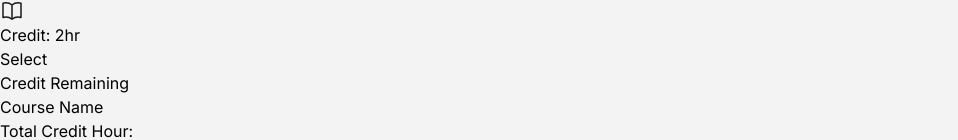
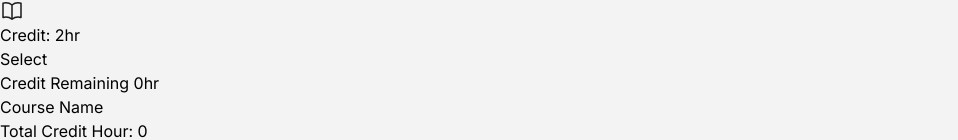
Before and after one commit to ProgSomel/Course-Registration, a React (Vite) app: page / in a window 1280 px wide. Shown: the part 4165-4305 px from the top of the page, without its empty margins (0-958 px from the left). Built offline with nearby package versions, Linux system fonts and the light colour scheme.

Commit message:
Total credit calculation Done

```diff
--- a/src/components/Home/Home.jsx
+++ b/src/components/Home/Home.jsx
@@ -5,6 +5,10 @@ const Home = () => {
   const [courses, setCourses] = useState([0]);
 
   const [selectedCourse, setSelectedCourse] = useState([]);
+
+  const [totalCredit, setTotalCredit] = useState(0);
+
+  const [remainingCredit, setRemainingCredit] = useState(0);
 
 
   useEffect(() => {
@@ -14,7 +18,39 @@ const Home = () => {
   }, []);
 
   const handleSelect = course => {
-    setSelectedCourse([...selectedCourse, course]);
+    const isExist = selectedCourse.find((item) => item.title === course.title);
+
+    let count = course.credit;
+
+
+    if(isExist) {
+        return alert("Course is already selected");
+    }
+    else {
+        selectedCourse.forEach((item) => {
+            count += item.credit;
+        })
+        const newRemainigCredit = 20 - count;
+        setRemainingCredit(newRemainigCredit);
+
+
+        if(count > 20 ) {
+            return alert("Credit limit exceeded");
+        }
+        else if (remainingCredit<0) {
+            return alert("Remaining credit limit exceeded");
+        }
+        else {
+            setTotalCredit(count);
+            setSelectedCourse([...selectedCourse, course]);
+        }
+
+
+
+
+
+    }
+    console.log(count);
   }
 
   return (
@@ -84,7 +120,7 @@ const Home = () => {
       </div>
       {/* Cart  */}
         <div >
-      <Cart selectedCourse={selectedCourse}></Cart>
+      <Cart selectedCourse={selectedCourse} totalCredit={totalCredit} remainingCredit={remainingCredit}></Cart>
 
         </div>
     </div>
--- a/src/components/cart/Cart.jsx
+++ b/src/components/cart/Cart.jsx
@@ -1,13 +1,13 @@
 import React from 'react';
 
-const Cart = ({selectedCourse}) => {
+const Cart = ({selectedCourse, totalCredit, remainingCredit}) => {
 
 
 
     return (
         <div className='  p-5 bg-[#FFFFFF]  w-full lg:w-[300px]'>
 
-            <h1 className=' border-b-2 pb-5 font-bold text-blue-400'>Credit Remaining </h1>
+            <h1 className=' border-b-2 pb-5 font-bold text-blue-400'>Credit Remaining {remainingCredit}hr</h1>
             <h1 className='  pb-2 pt-8  font-bold '>Course Name</h1>
 
             {
@@ -16,7 +16,7 @@ const Cart = ({selectedCourse}) => {
                 )))
             }
 
-            <p className=' border-y-2 pb-5 pt-8 mb-2' >Total Credit Hour: </p>
+            <p className=' border-y-2 pb-5 pt-8 mb-2' >Total Credit Hour: {totalCredit}</p>
 
         </div>
     );
```
